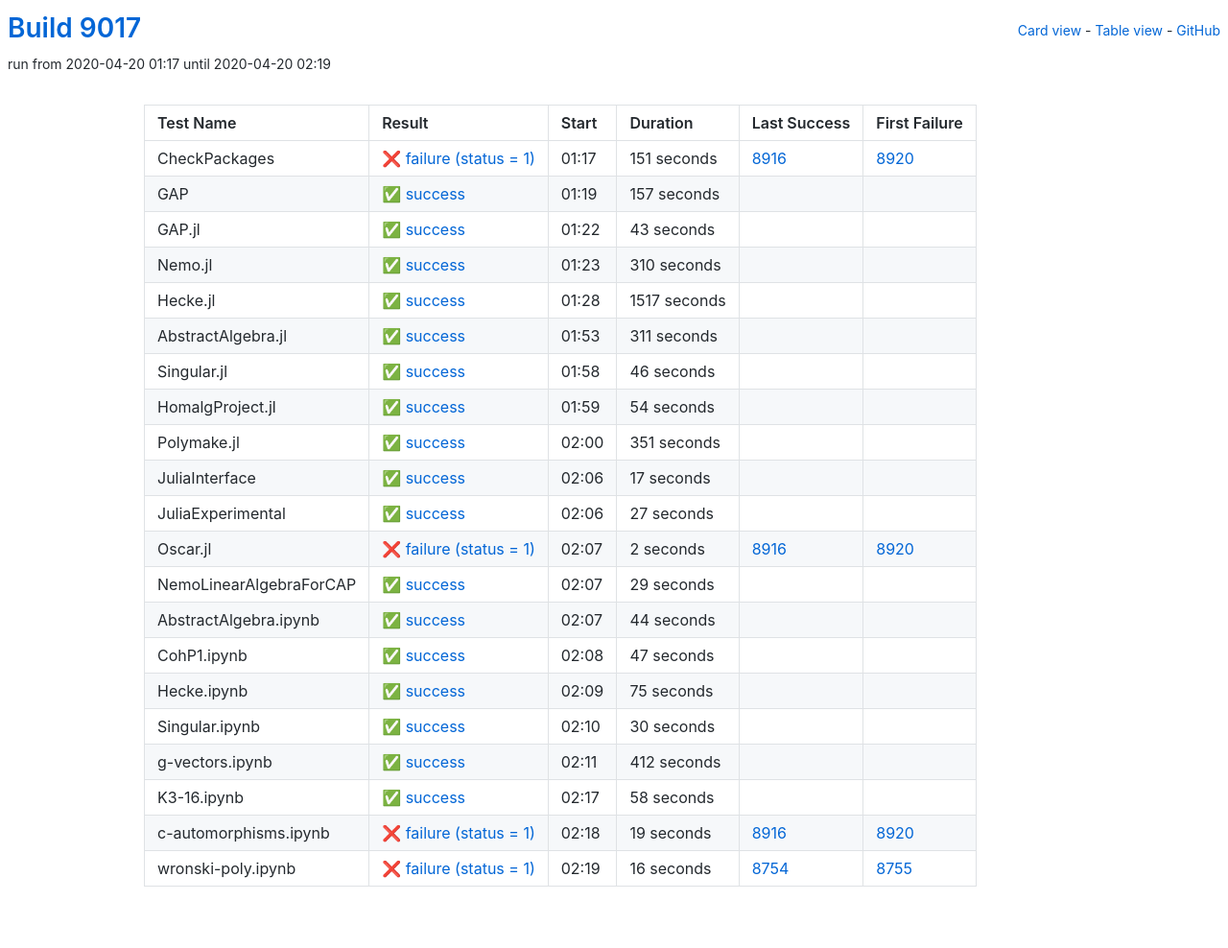
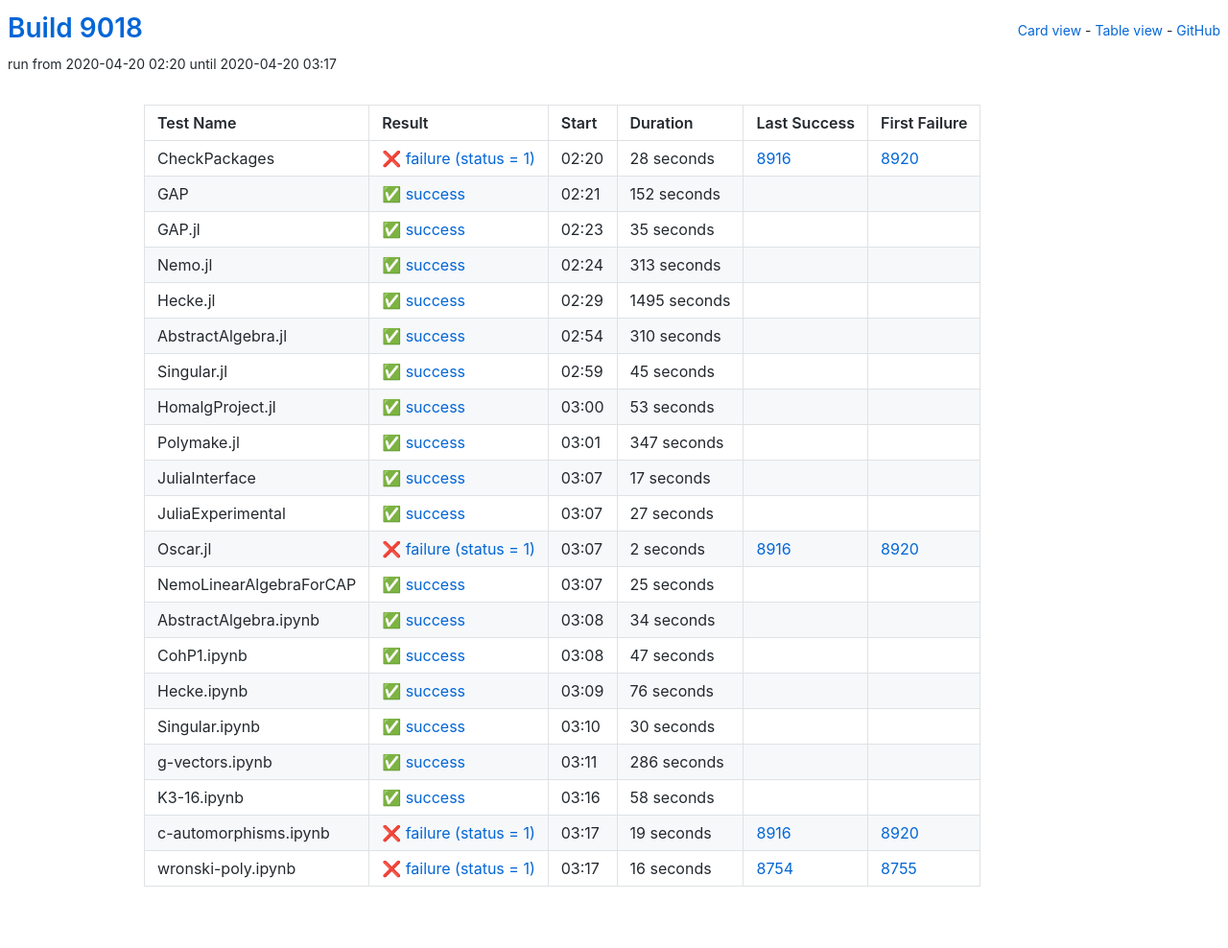
Before and after one commit to oscar-system/oscar-ci-status, a Jekyll site: the page built from table.html, in a window 1280 px wide. Shown: the whole page at 96% size. Built offline with Jekyll 4.4.1, drawn with Linux system fonts in a browser that asks for light colours.

Commit message:
Build 9018

```diff
--- a/_data/ci.yml
+++ b/_data/ci.yml
@@ -1,38 +1,60 @@
-build: 9017
-build_url: https://oscarci.mathematik.uni-kl.de/job/oscar/9017/
+build: 9018
+build_url: https://oscarci.mathematik.uni-kl.de/job/oscar/9018/
 job: oscar
 tests:
-- duration: 151
+- duration: 28
   exitcode: 1
   first_failure: 8920
   first_failure_url: https://oscarci.mathematik.uni-kl.de/job/oscar/8920/
   last_success: 8916
   last_success_url: https://oscarci.mathematik.uni-kl.de/job/oscar/8916/
-  log: https://oscarci.mathematik.uni-kl.de/job/oscar/9017/artifact/logs/build-9017/CheckPackages.log
+  log: https://oscarci.mathematik.uni-kl.de/job/oscar/9018/artifact/logs/build-9018/CheckPackages.log
   name: CheckPackages
-  start: 2020-04-20 01:17
+  start: 2020-04-20 02:20
   status: failure
   success: false
-- duration: 157
+- duration: 152
   exitcode: 0
   first_failure: false
   first_failure_url: null
   last_success: false
   last_success_url: null
-  log: https://oscarci.mathematik.uni-kl.de/job/oscar/9017/artifact/logs/build-9017/GAP.log
+  log: https://oscarci.mathematik.uni-kl.de/job/oscar/9018/artifact/logs/build-9018/GAP.log
   name: GAP
-  start: 2020-04-20 01:19
+  start: 2020-04-20 02:21
   status: success
   success: true
-- duration: 43
+- duration: 35
   exitcode: 0
   first_failure: false
   first_failure_url: null
   last_success: false
   last_success_url: null
-  log: https://oscarci.mathematik.uni-kl.de/job/oscar/9017/artifact/logs/build-9017/GAP.jl.log
+  log: https://oscarci.mathematik.uni-kl.de/job/oscar/9018/artifact/logs/build-9018/GAP.jl.log
   name: GAP.jl
-  start: 2020-04-20 01:22
+  start: 2020-04-20 02:23
+  status: success
+  success: true
+- duration: 313
+  exitcode: 0
+  first_failure: false
+  first_failure_url: null
+  last_success: false
+  last_success_url: null
+  log: https://oscarci.mathematik.uni-kl.de/job/oscar/9018/artifact/logs/build-9018/Nemo.jl.log
+  name: Nemo.jl
+  start: 2020-04-20 02:24
+  status: success
+  success: true
+- duration: 1495
+  exitcode: 0
+  first_failure: false
+  first_failure_url: null
+  last_success: false
+  last_success_url: null
+  log: https://oscarci.mathematik.uni-kl.de/job/oscar/9018/artifact/logs/build-9018/Hecke.jl.log
+  name: Hecke.jl
+  start: 2020-04-20 02:29
   status: success
   success: true
 - duration: 310
@@ -41,64 +63,42 @@ tests:
   first_failure_url: null
   last_success: false
   last_success_url: null
-  log: https://oscarci.mathematik.uni-kl.de/job/oscar/9017/artifact/logs/build-9017/Nemo.jl.log
-  name: Nemo.jl
-  start: 2020-04-20 01:23
+  log: https://oscarci.mathematik.uni-kl.de/job/oscar/9018/artifact/logs/build-9018/AbstractAlgebra.jl.log
+  name: AbstractAlgebra.jl
+  start: 2020-04-20 02:54
   status: success
   success: true
-- duration: 1517
+- duration: 45
   exitcode: 0
   first_failure: false
   first_failure_url: null
   last_success: false
   last_success_url: null
-  log: https://oscarci.mathematik.uni-kl.de/job/oscar/9017/artifact/logs/build-9017/Hecke.jl.log
-  name: Hecke.jl
-  start: 2020-04-20 01:28
+  log: https://oscarci.mathematik.uni-kl.de/job/oscar/9018/artifact/logs/build-9018/Singular.jl.log
+  name: Singular.jl
+  start: 2020-04-20 02:59
   status: success
   success: true
-- duration: 311
+- duration: 53
   exitcode: 0
   first_failure: false
   first_failure_url: null
   last_success: false
   last_success_url: null
-  log: https://oscarci.mathematik.uni-kl.de/job/oscar/9017/artifact/logs/build-9017/AbstractAlgebra.jl.log
-  name: AbstractAlgebra.jl
-  start: 2020-04-20 01:53
+  log: https://oscarci.mathematik.uni-kl.de/job/oscar/9018/artifact/logs/build-9018/HomalgProject.jl.log
+  name: HomalgProject.jl
+  start: 2020-04-20 03:00
   status: success
   success: true
-- duration: 46
+- duration: 347
   exitcode: 0
   first_failure: false
   first_failure_url: null
   last_success: false
   last_success_url: null
-  log: https://oscarci.mathematik.uni-kl.de/job/oscar/9017/artifact/logs/build-9017/Singular.jl.log
-  name: Singular.jl
-  start: 2020-04-20 01:58
-  status: success
-  success: true
-- duration: 54
-  exitcode: 0
-  first_failure: false
-  first_failure_url: null
-  last_success: false
-  last_success_url: null
-  log: https://oscarci.mathematik.uni-kl.de/job/oscar/9017/artifact/logs/build-9017/HomalgProject.jl.log
-  name: HomalgProject.jl
-  start: 2020-04-20 01:59
-  status: success
-  success: true
-- duration: 351
-  exitcode: 0
-  first_failure: false
-  first_failure_url: null
-  last_success: false
-  last_success_url: null
-  log: https://oscarci.mathematik.uni-kl.de/job/oscar/9017/artifact/logs/build-9017/Polymake.jl.log
+  log: https://oscarci.mathematik.uni-kl.de/job/oscar/9018/artifact/logs/build-9018/Polymake.jl.log
   name: Polymake.jl
-  start: 2020-04-20 02:00
+  start: 2020-04-20 03:01
   status: success
   success: true
 - duration: 17
@@ -107,9 +107,9 @@ tests:
   first_failure_url: null
   last_success: false
   last_success_url: null
-  log: https://oscarci.mathematik.uni-kl.de/job/oscar/9017/artifact/logs/build-9017/JuliaInterface.log
+  log: https://oscarci.mathematik.uni-kl.de/job/oscar/9018/artifact/logs/build-9018/JuliaInterface.log
   name: JuliaInterface
-  start: 2020-04-20 02:06
+  start: 2020-04-20 03:07
   status: success
   success: true
 - duration: 27
@@ -118,9 +118,9 @@ tests:
   first_failure_url: null
   last_success: false
   last_success_url: null
-  log: https://oscarci.mathematik.uni-kl.de/job/oscar/9017/artifact/logs/build-9017/JuliaExperimental.log
+  log: https://oscarci.mathematik.uni-kl.de/job/oscar/9018/artifact/logs/build-9018/JuliaExperimental.log
   name: JuliaExperimental
-  start: 2020-04-20 02:06
+  start: 2020-04-20 03:07
   status: success
   success: true
 - duration: 2
@@ -129,31 +129,31 @@ tests:
   first_failure_url: https://oscarci.mathematik.uni-kl.de/job/oscar/8920/
   last_success: 8916
   last_success_url: https://oscarci.mathematik.uni-kl.de/job/oscar/8916/
-  log: https://oscarci.mathematik.uni-kl.de/job/oscar/9017/artifact/logs/build-9017/Oscar.jl.log
+  log: https://oscarci.mathematik.uni-kl.de/job/oscar/9018/artifact/logs/build-9018/Oscar.jl.log
   name: Oscar.jl
-  start: 2020-04-20 02:07
+  start: 2020-04-20 03:07
   status: failure
   success: false
-- duration: 29
+- duration: 25
   exitcode: 0
   first_failure: false
   first_failure_url: null
   last_success: false
   last_success_url: null
-  log: https://oscarci.mathematik.uni-kl.de/job/oscar/9017/artifact/logs/build-9017/NemoLinearAlgebraForCAP.log
+  log: https://oscarci.mathematik.uni-kl.de/job/oscar/9018/artifact/logs/build-9018/NemoLinearAlgebraForCAP.log
   name: NemoLinearAlgebraForCAP
-  start: 2020-04-20 02:07
+  start: 2020-04-20 03:07
   status: success
   success: true
-- duration: 44
+- duration: 34
   exitcode: 0
   first_failure: false
   first_failure_url: null
   last_success: false
   last_success_url: null
-  log: https://oscarci.mathematik.uni-kl.de/job/oscar/9017/artifact/logs/build-9017/AbstractAlgebra.ipynb.log
+  log: https://oscarci.mathematik.uni-kl.de/job/oscar/9018/artifact/logs/build-9018/AbstractAlgebra.ipynb.log
   name: AbstractAlgebra.ipynb
-  start: 2020-04-20 02:07
+  start: 2020-04-20 03:08
   status: success
   success: true
 - duration: 47
@@ -162,20 +162,20 @@ tests:
   first_failure_url: null
   last_success: false
   last_success_url: null
-  log: https://oscarci.mathematik.uni-kl.de/job/oscar/9017/artifact/logs/build-9017/CohP1.ipynb.log
+  log: https://oscarci.mathematik.uni-kl.de/job/oscar/9018/artifact/logs/build-9018/CohP1.ipynb.log
   name: CohP1.ipynb
-  start: 2020-04-20 02:08
+  start: 2020-04-20 03:08
   status: success
   success: true
-- duration: 75
+- duration: 76
   exitcode: 0
   first_failure: false
   first_failure_url: null
   last_success: false
   last_success_url: null
-  log: https://oscarci.mathematik.uni-kl.de/job/oscar/9017/artifact/logs/build-9017/Hecke.ipynb.log
+  log: https://oscarci.mathematik.uni-kl.de/job/oscar/9018/artifact/logs/build-9018/Hecke.ipynb.log
   name: Hecke.ipynb
-  start: 2020-04-20 02:09
+  start: 2020-04-20 03:09
   status: success
   success: true
 - duration: 30
@@ -184,20 +184,20 @@ tests:
   first_failure_url: null
   last_success: false
   last_success_url: null
-  log: https://oscarci.mathematik.uni-kl.de/job/oscar/9017/artifact/logs/build-9017/Singular.ipynb.log
+  log: https://oscarci.mathematik.uni-kl.de/job/oscar/9018/artifact/logs/build-9018/Singular.ipynb.log
   name: Singular.ipynb
-  start: 2020-04-20 02:10
+  start: 2020-04-20 03:10
   status: success
   success: true
-- duration: 412
+- duration: 286
   exitcode: 0
   first_failure: false
   first_failure_url: null
   last_success: false
   last_success_url: null
-  log: https://oscarci.mathematik.uni-kl.de/job/oscar/9017/artifact/logs/build-9017/g-vectors.ipynb.log
+  log: https://oscarci.mathematik.uni-kl.de/job/oscar/9018/artifact/logs/build-9018/g-vectors.ipynb.log
   name: g-vectors.ipynb
-  start: 2020-04-20 02:11
+  start: 2020-04-20 03:11
   status: success
   success: true
 - duration: 58
@@ -206,9 +206,9 @@ tests:
   first_failure_url: null
   last_success: false
   last_success_url: null
-  log: https://oscarci.mathematik.uni-kl.de/job/oscar/9017/artifact/logs/build-9017/K3-16.ipynb.log
+  log: https://oscarci.mathematik.uni-kl.de/job/oscar/9018/artifact/logs/build-9018/K3-16.ipynb.log
   name: K3-16.ipynb
-  start: 2020-04-20 02:17
+  start: 2020-04-20 03:16
   status: success
   success: true
 - duration: 19
@@ -217,9 +217,9 @@ tests:
   first_failure_url: https://oscarci.mathematik.uni-kl.de/job/oscar/8920/
   last_success: 8916
   last_success_url: https://oscarci.mathematik.uni-kl.de/job/oscar/8916/
-  log: https://oscarci.mathematik.uni-kl.de/job/oscar/9017/artifact/logs/build-9017/c-automorphisms.ipynb.log
+  log: https://oscarci.mathematik.uni-kl.de/job/oscar/9018/artifact/logs/build-9018/c-automorphisms.ipynb.log
   name: c-automorphisms.ipynb
-  start: 2020-04-20 02:18
+  start: 2020-04-20 03:17
   status: failure
   success: false
 - duration: 16
@@ -228,8 +228,8 @@ tests:
   first_failure_url: https://oscarci.mathematik.uni-kl.de/job/oscar/8755/
   last_success: 8754
   last_success_url: https://oscarci.mathematik.uni-kl.de/job/oscar/8754/
-  log: https://oscarci.mathematik.uni-kl.de/job/oscar/9017/artifact/logs/build-9017/wronski-poly.ipynb.log
+  log: https://oscarci.mathematik.uni-kl.de/job/oscar/9018/artifact/logs/build-9018/wronski-poly.ipynb.log
   name: wronski-poly.ipynb
-  start: 2020-04-20 02:19
+  start: 2020-04-20 03:17
   status: failure
   success: false
```
Also changed, not shown: README.md.
